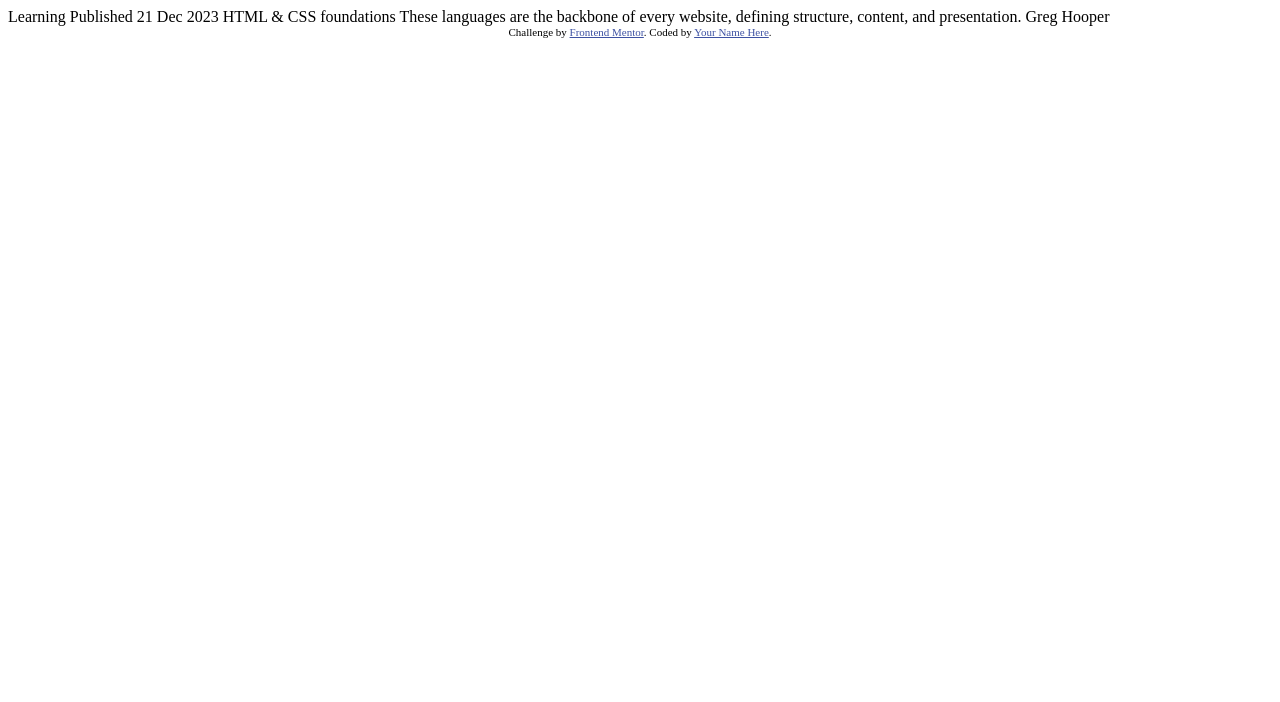
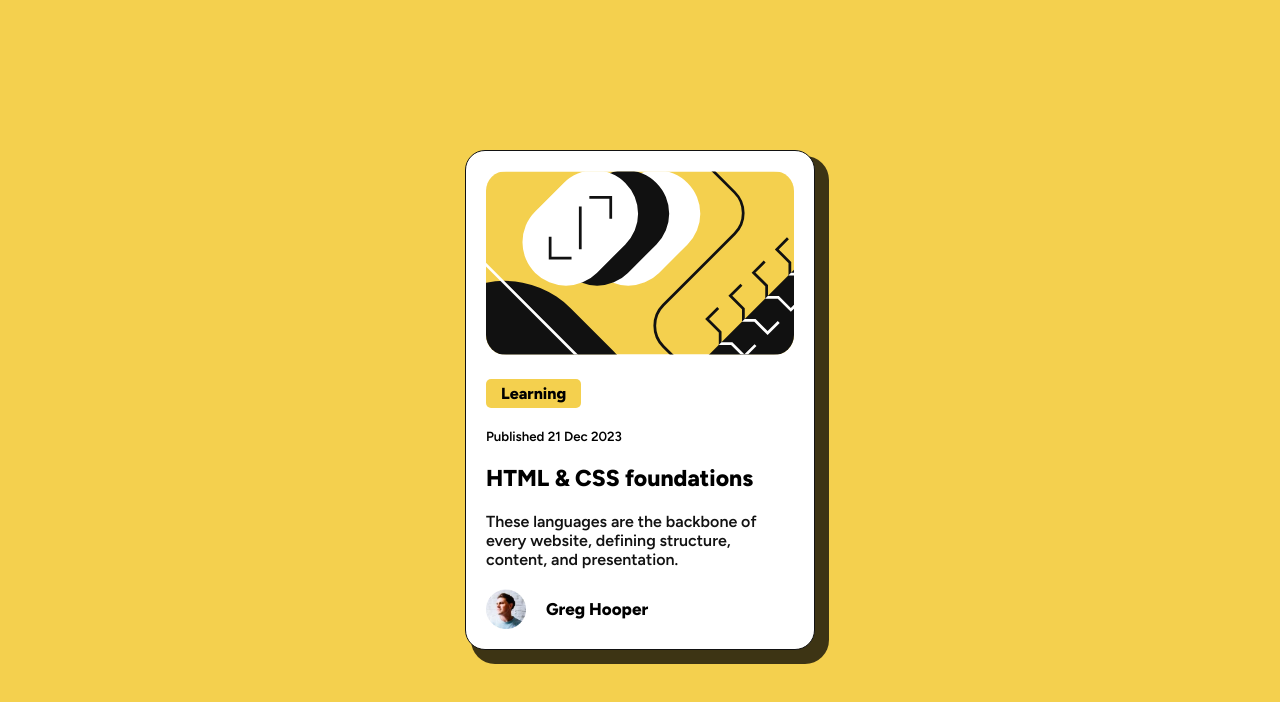
Before and after one commit to Glenda9031/Blog_Preview_Card_Main, a plain HTML site: page index.html in a window 1280 px wide. Drawn offline with Linux system fonts and the light colour scheme.

Commit message:
Update index.html and style.css

```diff
--- /dev/null
+++ b/css/style.css
@@ -0,0 +1,94 @@
+@import url('https://fonts.googleapis.com/css2?family=Figtree:wght@600;800&display=swap');
+
+:root {
+    --primary-clr: hsl(47, 88%, 63%);
+    --neutral-clr-white: hsl(0, 0%, 100%);
+    --neutral-clr-grey: hsl(0, 0%, 50%);
+    --neutral-clr-black: hsl(0, 0%, 7%);
+}
+
+/* Universal Styles */
+
+*,
+*::before,
+*::after {
+    box-sizing: border-box;
+    margin: 0;
+    padding: 0;
+}
+
+body {
+    font-family: 'Figtree', sans-serif;
+}
+
+main {
+    min-height: 100vh;
+    width: 100%;
+    background-color: var(--primary-clr);
+    display: flex;
+    flex-direction: column;
+    justify-content: center;
+    align-items: center;
+    padding: 3.125rem 0;
+}
+
+.card {
+    background-color: var(--neutral-clr-white);
+    padding: 1.25rem;
+    width: 90%;
+    max-width: 21.875rem;
+    border: 0.0625rem solid var(--neutral-clr-black);
+    border-radius: 1.25rem;
+    box-shadow: 0.625rem 0.625rem 0rem 0.25rem rgba(0, 0, 0, 0.75);
+    -webkit-box-shadow: 0.625rem 0.625rem 0rem 0.25rem rgba(0, 0, 0, 0.75);
+    -moz-box-shadow: 0.625rem 0.625rem 0rem 0.25rem rgba(0, 0, 0, 0.75);
+}
+
+.card-image {
+    width: 100%;
+    border-radius: 1.25rem;
+}
+
+.category {
+    display: inline-block;
+    margin: 1.25rem 0;
+    background-color: var(--primary-clr);
+    padding: 0.3125rem 0.9375rem;
+    font-weight: 800;
+    border-radius: 0.3125rem;
+}
+
+.date {
+    font-weight: 600;
+    margin-bottom: 1.25rem;
+}
+
+.article-title {
+    font-size: 1.4375rem;
+    margin-bottom: 1.25rem;
+}
+
+.article-summary {
+    font-size: 1rem;
+    margin-bottom: 1.25rem;
+    color: var(--neutral-clr-black);
+    font-weight: 600;
+}
+
+.author {
+    display: flex;
+    align-items: center;
+    gap: 1.25rem;
+}
+
+.author-image {
+    width: 2.5rem;
+}
+
+.author-name {
+    font-size: 1.0625rem;
+}
+
+
+
+.
--- a/index.html
+++ b/index.html
@@ -5,30 +5,26 @@
   <meta name="viewport" content="width=device-width, initial-scale=1.0"> <!-- displays site properly based on user's device -->
 
   <link rel="icon" type="image/png" sizes="32x32" href="./assets/images/favicon-32x32.png">
-
+  <link rel="stylesheet" href="css/style.css">
   <title>Frontend Mentor | Blog preview card</title>
 
-  <!-- Feel free to remove these styles or customise in your own stylesheet 👍 -->
-  <style>
-    .attribution { font-size: 11px; text-align: center; }
-    .attribution a { color: hsl(228, 45%, 44%); }
-  </style>
 </head>
 <body>
+  <main>
+    <article class="card">
+      <img src="assets/images/illustration-article.svg" alt="card image" class="card-image">
+      <section class="card-info">
+        <span class="category">Learning</span>
+        <h5 class="date">Published 21 Dec 2023</h5>
+        <h2 class="article-title">HTML & CSS foundations</h2>
+        <p class="article-summary">These languages are the backbone of every website, defining structure, content, and presentation.</p>
+        <div class="author">
+          <img src="assets/images/image-avatar.webp" alt="" class="author-image">
+          <h5 class="author-name">Greg Hooper</h5>
+        </div>
+      </section>
+    </article>
+  </main>
 
-  Learning
-
-  Published 21 Dec 2023
-
-  HTML & CSS foundations
-
-  These languages are the backbone of every website, defining structure, content, and presentation.
-
-  Greg Hooper
-
-  <div class="attribution">
-    Challenge by <a href="https://www.frontendmentor.io?ref=challenge" target="_blank">Frontend Mentor</a>.
-    Coded by <a href="#">Your Name Here</a>.
-  </div>
 </body>
 </html>
```
